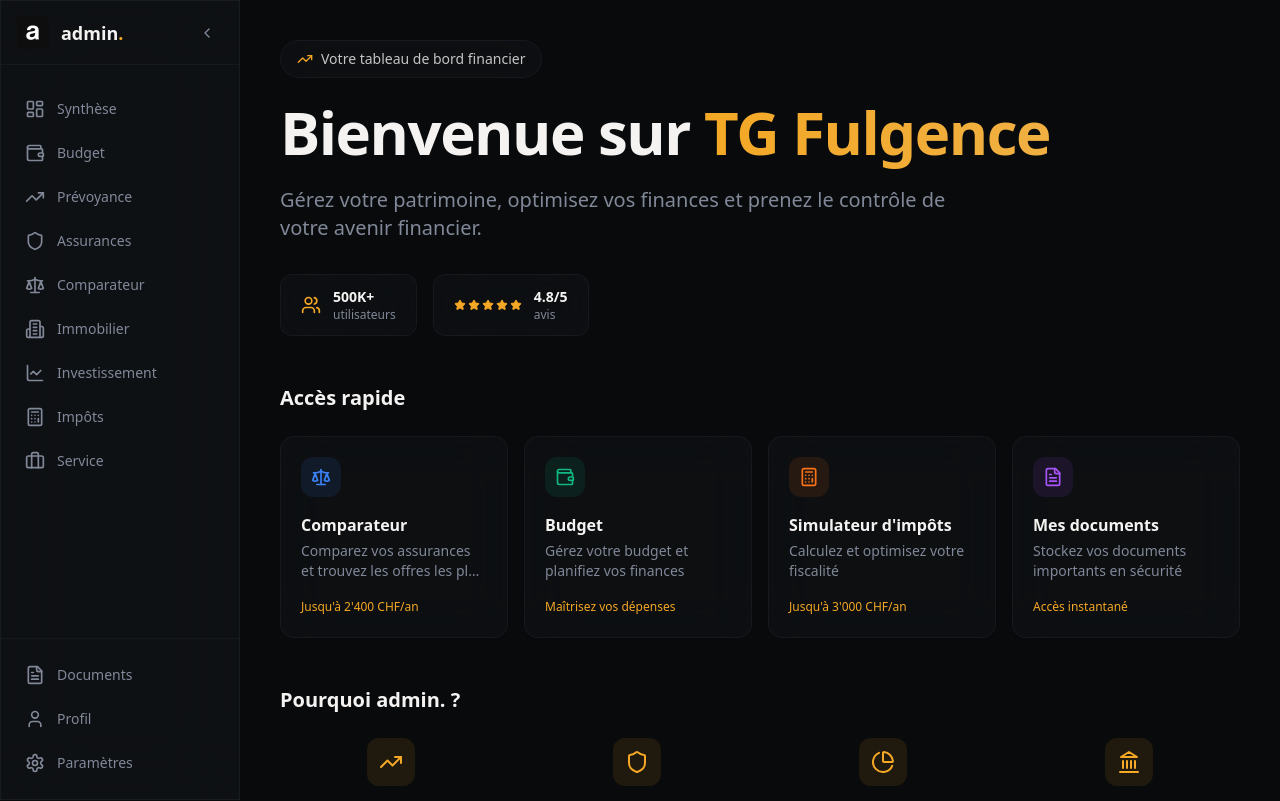
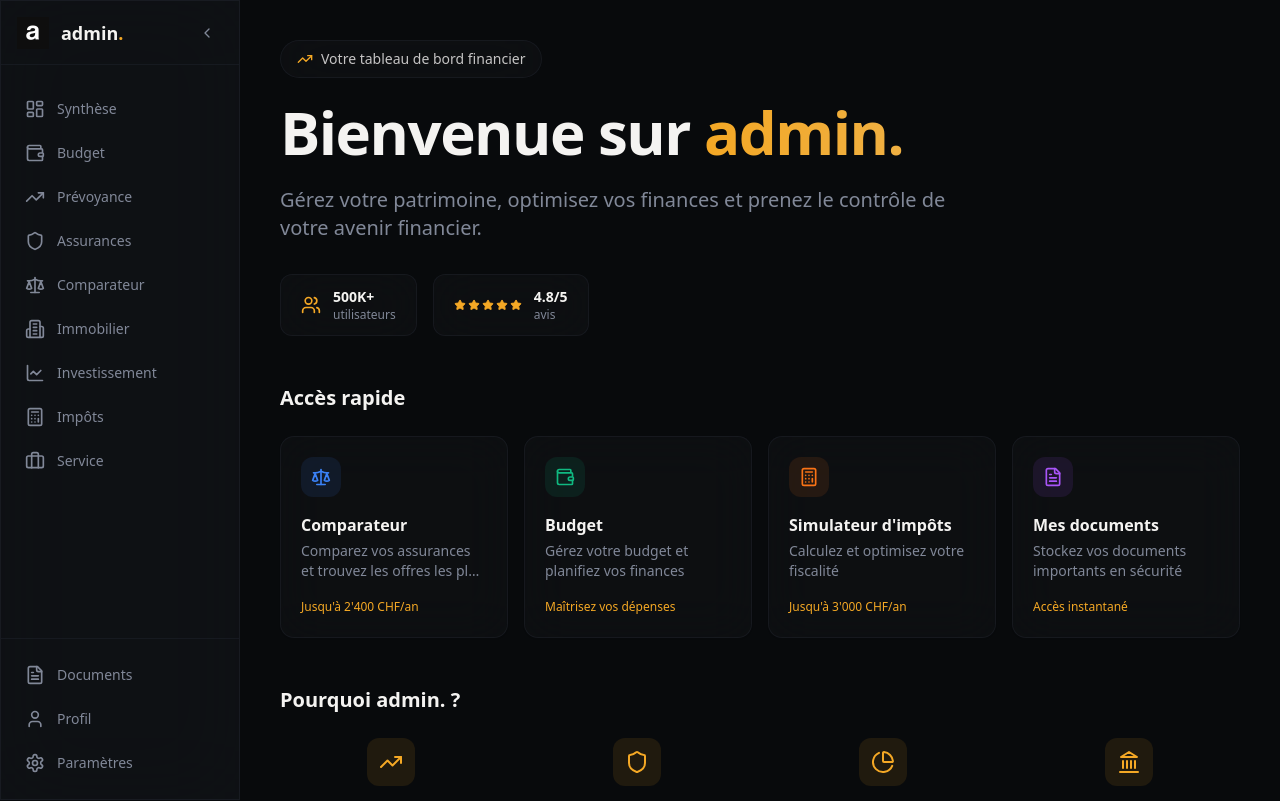
Before and after one commit to Chris0140/admin-plateforme, a React (Vite) app: page / in a window 1280 px wide. Shown: the top 801 px of the page. Built offline with nearby package versions, Linux system fonts and the light colour scheme; the HTML template or start-up script is replaced by a standard one.

Commit message:
Reverted to commit e5db1ace47ecbec7a4582d9f68e2ad3d5bbc1ddc

```diff
--- a/src/pages/Index.tsx
+++ b/src/pages/Index.tsx
@@ -68,7 +68,7 @@ const Index = () => {
           {/* Main heading */}
           <h1 className="text-2xl sm:text-3xl md:text-4xl lg:text-5xl xl:text-6xl font-bold leading-[1.1] tracking-tight mb-4 md:mb-6">
             <span className="text-foreground">Bienvenue sur </span>
-            <span className="text-gradient">TG Fulgence</span>
+            <span className="text-gradient">admin.</span>
           </h1>
 
           {/* Subtitle */}
```
